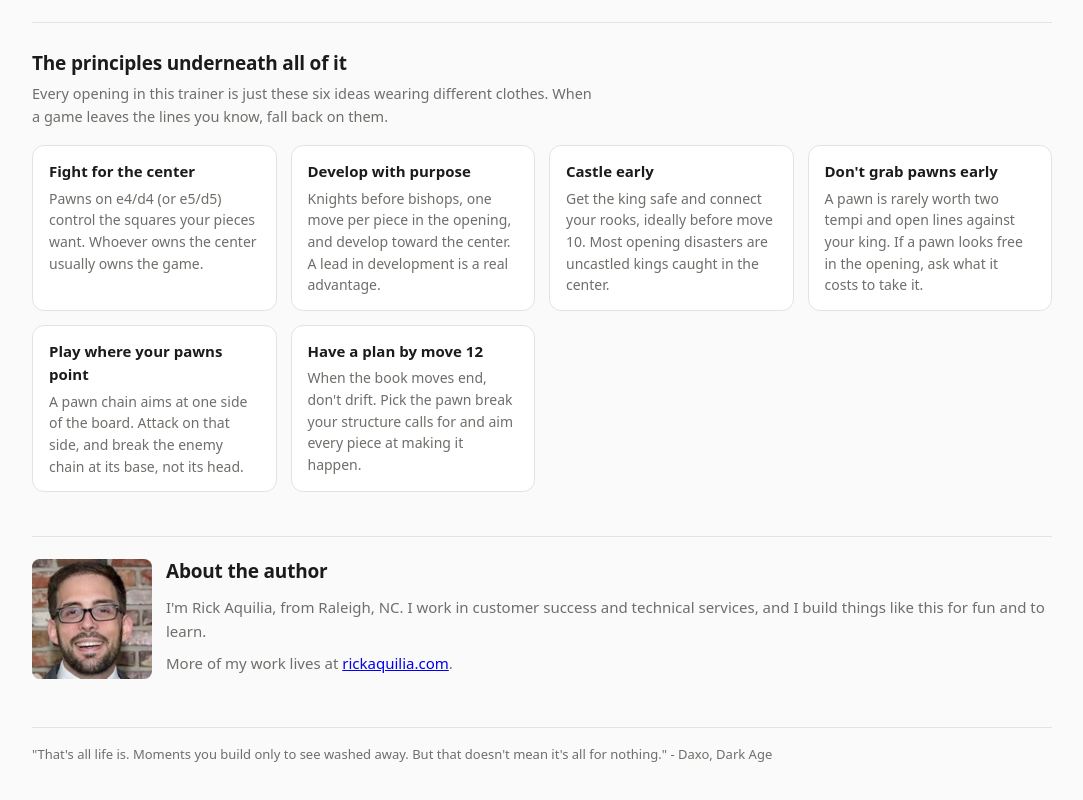
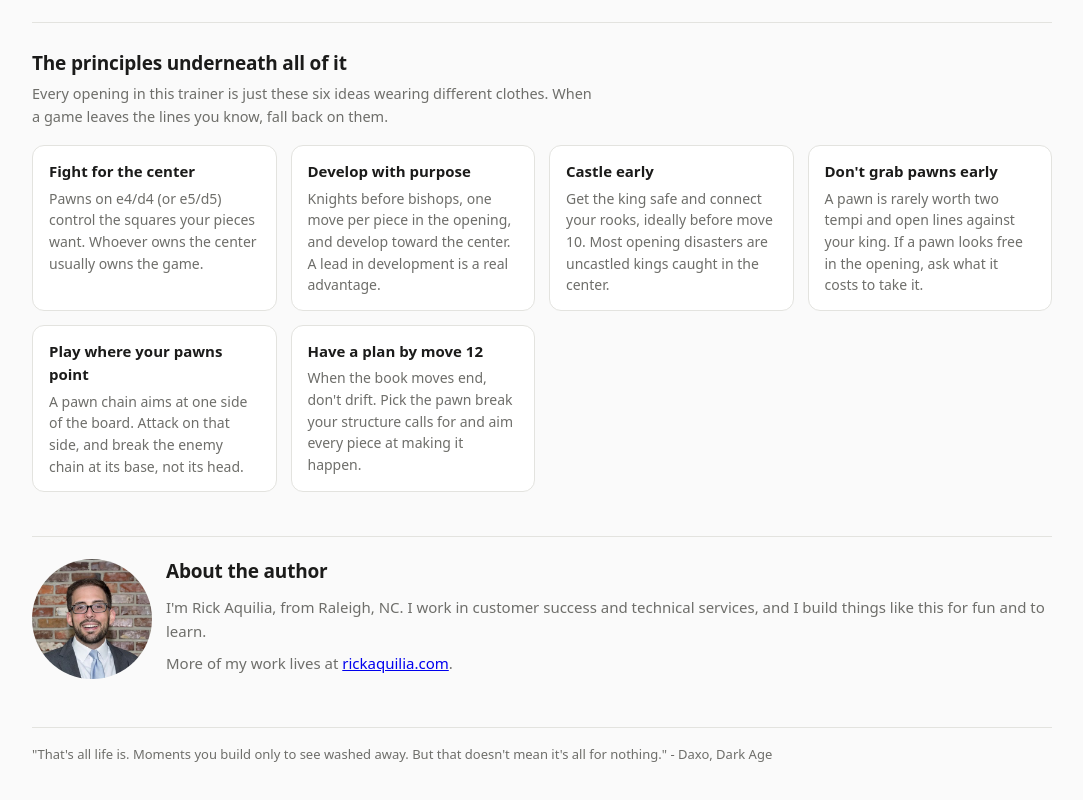
Before and after one commit to rickaquilia/chess-openings-trainer, a plain HTML site: page index.html in a window 1280 px wide. Shown: the part 1690-2490 px from the top of the page, without its empty margins (98-1181 px from the left). Drawn offline with Linux system fonts and the light colour scheme.

Commit message:
Use circular signature photo in author block
Changed author photo to a signature image and updated CSS for photo styling.

```diff
--- a/index.html
+++ b/index.html
@@ -197,7 +197,7 @@
       .principles .item p { margin: 0; font-size: 14px; color: var(--muted); }
       footer { margin-top: 44px; color: var(--muted); font-size: 13px; border-top: 1px solid var(--line); padding-top: 16px; }
       .author { margin-top: 44px; border-top: 1px solid var(--line); padding-top: 20px; display: flex; gap: 14px; align-items: flex-start; }
-      .author-photo { width: 120px; height: 120px; border-radius: 8px; object-fit: cover; flex: none; margin-top: 2px; }
+      .author-photo { width: 120px; height: 120px; border-radius: 50%; object-fit: cover; flex: none; margin-top: 2px; }
       .author h2 { margin: 0 0 8px; font-size: 19px; }
       .author p { margin: 0 0 8px; font-size: 15px; color: var(--muted); line-height: 1.6; }
     </style>
@@ -313,7 +313,7 @@
       </section>
 
       <section class="author">
-        <img class="author-photo" src="images/rick-aquilia.webp" alt="Rick Aquilia" width="120" height="120">
+        <img class="author-photo" src="images/rick-aquilia-signature.jpg" alt="Rick Aquilia" width="120" height="120">
         <div>
           <h2>About the author</h2>
           <p>I'm Rick Aquilia, from Raleigh, NC. I work in customer success and technical services, and I build things like this for fun and to learn.</p>
```
